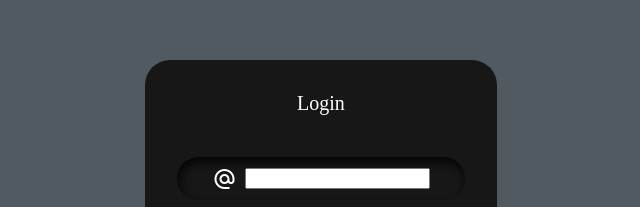
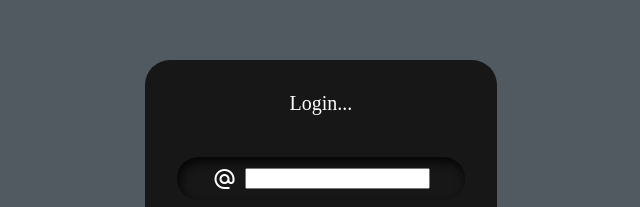
Before and after one commit to Sazanluitel18/login-page, a plain HTML site: page index.html in a window 1280 px wide. Shown: the part 123-330 px from the top of the page, 319-959 px from the left. Drawn offline with nearby package versions, Linux system fonts and the light colour scheme.

Commit message:
i changed soomething

```diff
--- a/index.html
+++ b/index.html
@@ -12,7 +12,7 @@
 
 <body>
     <form class="form" action="login.php" method="POST"> <!-- Assuming you have a login.php script -->
-        <p id="heading">Login</p>
+        <p id="heading">Login...</p>
 
         <div class="field">
             <span class="material-symbols-outlined">alternate_email</span>
```
